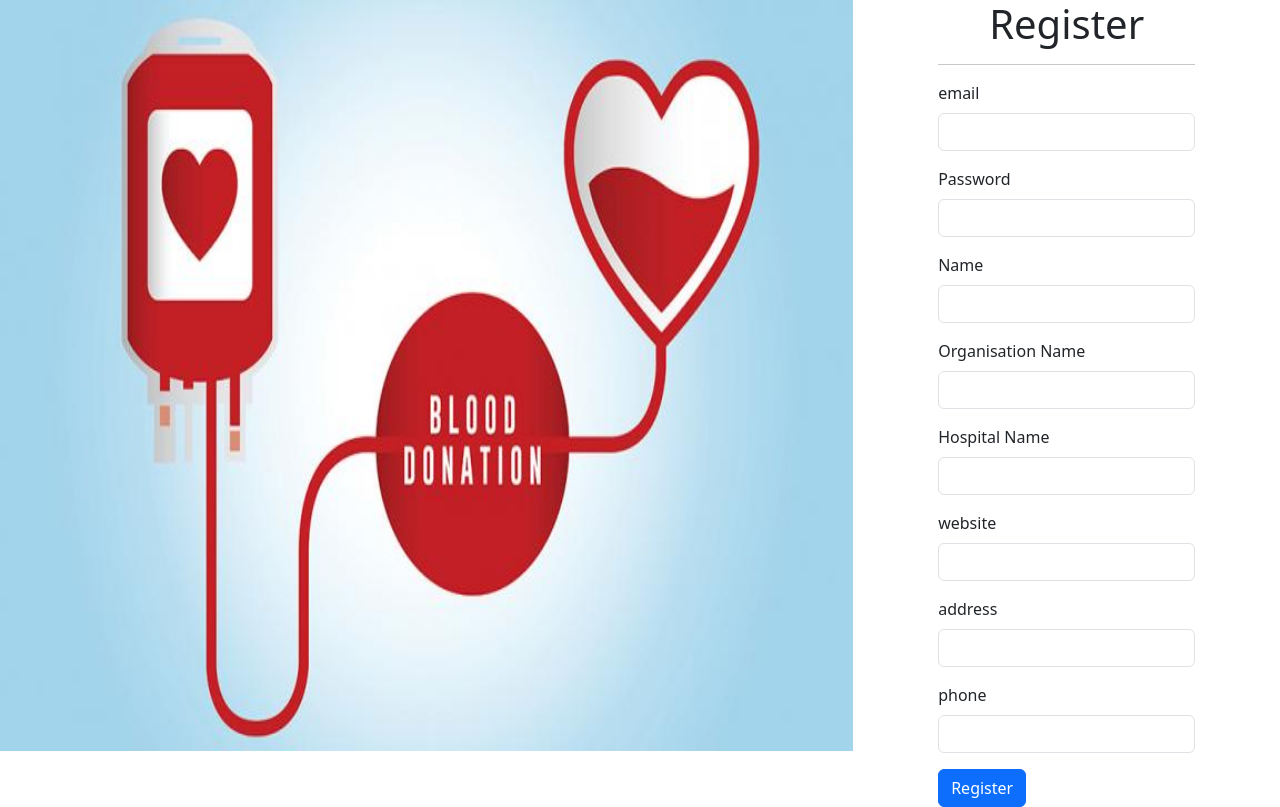
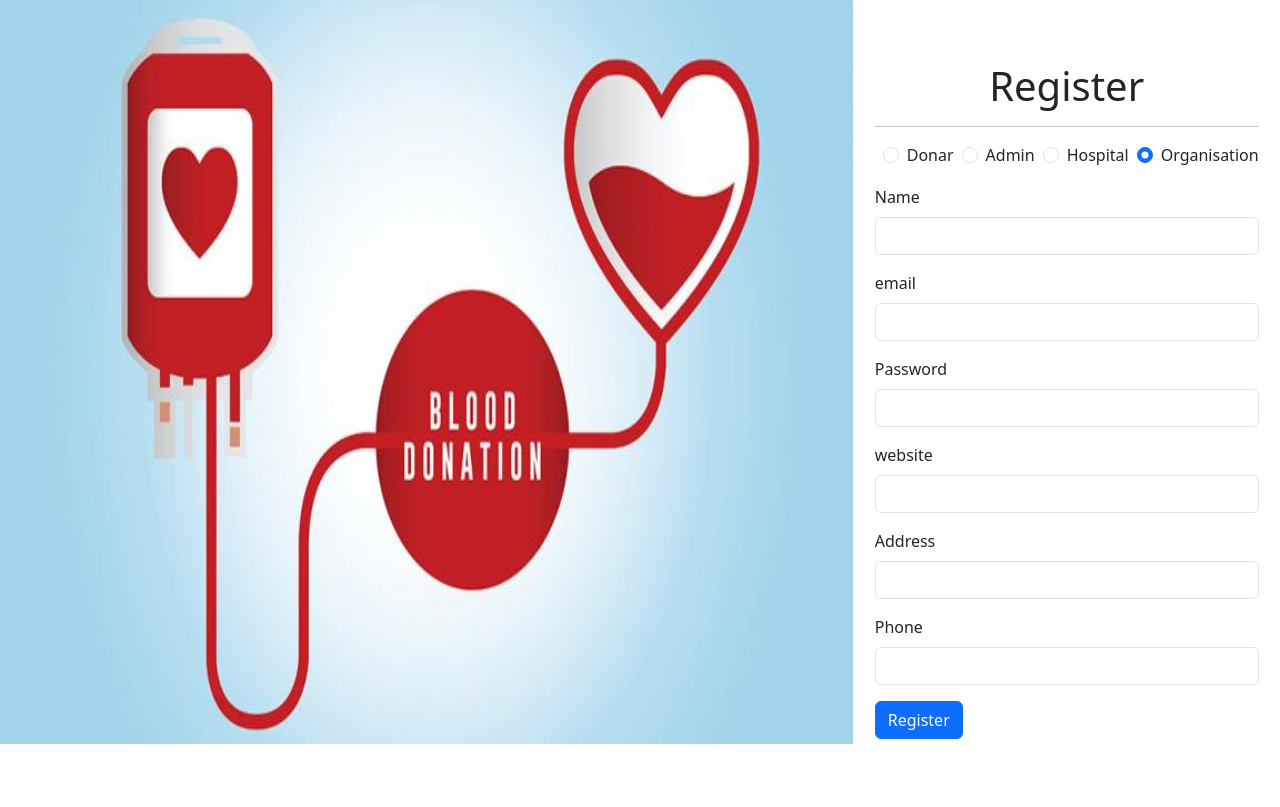
Before and after one commit to khushirajput305/blood_bank_mernStack, a React (Create React App) app in the folder client/: page /register in a window 1280 px wide. Built offline with nearby package versions, Linux system fonts and the light colour scheme.

Commit message:
done for auth

```diff
--- a/client/src/components/shared/Form/Form.js
+++ b/client/src/components/shared/Form/Form.js
@@ -16,6 +16,63 @@
       <form>
         <h1 className="text-center">{formTitle}</h1>
         <hr />
+        <div className="d-flex mb-3">
+          <div className="form-check ms-2">
+            <input
+              type="radio"
+              className="form-check-input"
+              name="role"
+              id="donarRadio"
+              value={"donar"}
+              onChange={(e) => setRole(e.target.value)}
+              defaultChecked
+            />
+            <label htmlFor="donarRadio" className="form-check-label">
+              Donar
+            </label>
+          </div>
+          <div className="form-check ms-2">
+            <input
+              type="radio"
+              className="form-check-input"
+              name="role"
+              id="adminRadio"
+              value={"admin"}
+              onChange={(e) => setRole(e.target.value)}
+            />
+            <label htmlFor="adminRadio" className="form-check-label">
+              Admin
+            </label>
+          </div>
+          <div className="form-check ms-2">
+            <input
+              type="radio"
+              className="form-check-input"
+              name="role"
+              id="hospitalRadio"
+              value={"hospital"}
+              onChange={(e) => setRole(e.target.value)}
+              defaultChecked
+            />
+            <label htmlFor="hospitalRadio" className="form-check-label">
+              Hospital
+            </label>
+          </div>
+          <div className="form-check ms-2">
+            <input
+              type="radio"
+              className="form-check-input"
+              name="role"
+              id="organisationRadio"
+              value={"organisation"}
+              onChange={(e) => setRole(e.target.value)}
+              defaultChecked
+            />
+            <label htmlFor="organisationRadio" className="form-check-label">
+              Organisation
+            </label>
+          </div>
+        </div>
         {formType === "login" ? (
           <>
             <InputType
@@ -34,14 +91,41 @@
               value={password}
               onChange={(e) => setPassword(e.target.value)}
             />
-             <div className="d-flex">
-          <button className="btn btn-primary" type="submit">
-            {submitBtn}
-          </button>
-        </div>
           </>
         ) : formType === "register" ? (
           <>
+            {(role === "admin" || role === "donar") && (
+              <InputType
+                labelText={"Name"}
+                labelFor={"forName"}
+                inputType={"name"}
+                name={"name"}
+                value={name}
+                onChange={(e) => setName(e.target.value)}
+              />
+            )}
+
+            {role === "organisation" && (
+              <InputType
+                labelText={"Organisation Name"}
+                labelFor={"fororganisationName"}
+                inputType={"text"}
+                name={"organisationName"}
+                value={organisationName}
+                onChange={(e) => setOrganisationName(e.target.value)}
+              />
+            )}
+
+            {role === "hospital" && (
+              <InputType
+                labelText={"Hospital Name"}
+                labelFor={"forHospitalName"}
+                inputType={"text"}
+                name={"hospitalName"}
+                value={hospitalName}
+                onChange={(e) => setHospitalName(e.target.value)}
+              />
+            )}
             <InputType
               labelText={"email"}
               labelFor={"forEmail"}
@@ -59,63 +143,37 @@
               onChange={(e) => setPassword(e.target.value)}
             />
             <InputType
-              labelText={"Name"}
-              labelFor={"forName"}
-              inputType={"name"}
-              name={"name"}
-              value={name}
-              onChange={(e) => setName(e.target.value)}
-            />
-
-            <InputType
-              labelText={"Organisation Name"}
-              labelFor={"forOrganisationName"}
-              inputType={"organisationName"}
-              name={"organisationName"}
-              value={organisationName}
-              onChange={(e) => setOrganisationName(e.target.value)}
-            />
-            <InputType
-              labelText={"Hospital Name"}
-              labelFor={"forHospitalName"}
-              inputType={"hospitalName"}
-              name={"hospitalName"}
-              value={hospitalName}
-              onChange={(e) => setHospitalName(e.target.value)}
-            />
-            <InputType
               labelText={"website"}
               labelFor={"forWebsite"}
-              inputType={"website"}
+              inputType={"text"}
               name={"website"}
               value={website}
               onChange={(e) => setWebsite(e.target.value)}
             />
             <InputType
-              labelText={"address"}
-              labelFor={"foraddress"}
-              inputType={"address"}
+              labelText={"Address"}
+              labelFor={"forAddress"}
+              inputType={"text"}
               name={"address"}
               value={address}
               onChange={(e) => setAddress(e.target.value)}
             />
             <InputType
-              labelText={"phone"}
-              labelFor={"forphone"}
-              inputType={"phone"}
+              labelText={"Phone"}
+              labelFor={"forPhone"}
+              inputType={"text"}
               name={"phone"}
               value={phone}
               onChange={(e) => setPhone(e.target.value)}
             />
-             <div className="d-flex">
+          </>
+        ) : null}
+
+        <div className="d-flex">
           <button className="btn btn-primary" type="submit">
             {submitBtn}
           </button>
         </div>
-          </>
-        ) : null}
-
-
       </form>
     </div>
   );
```
